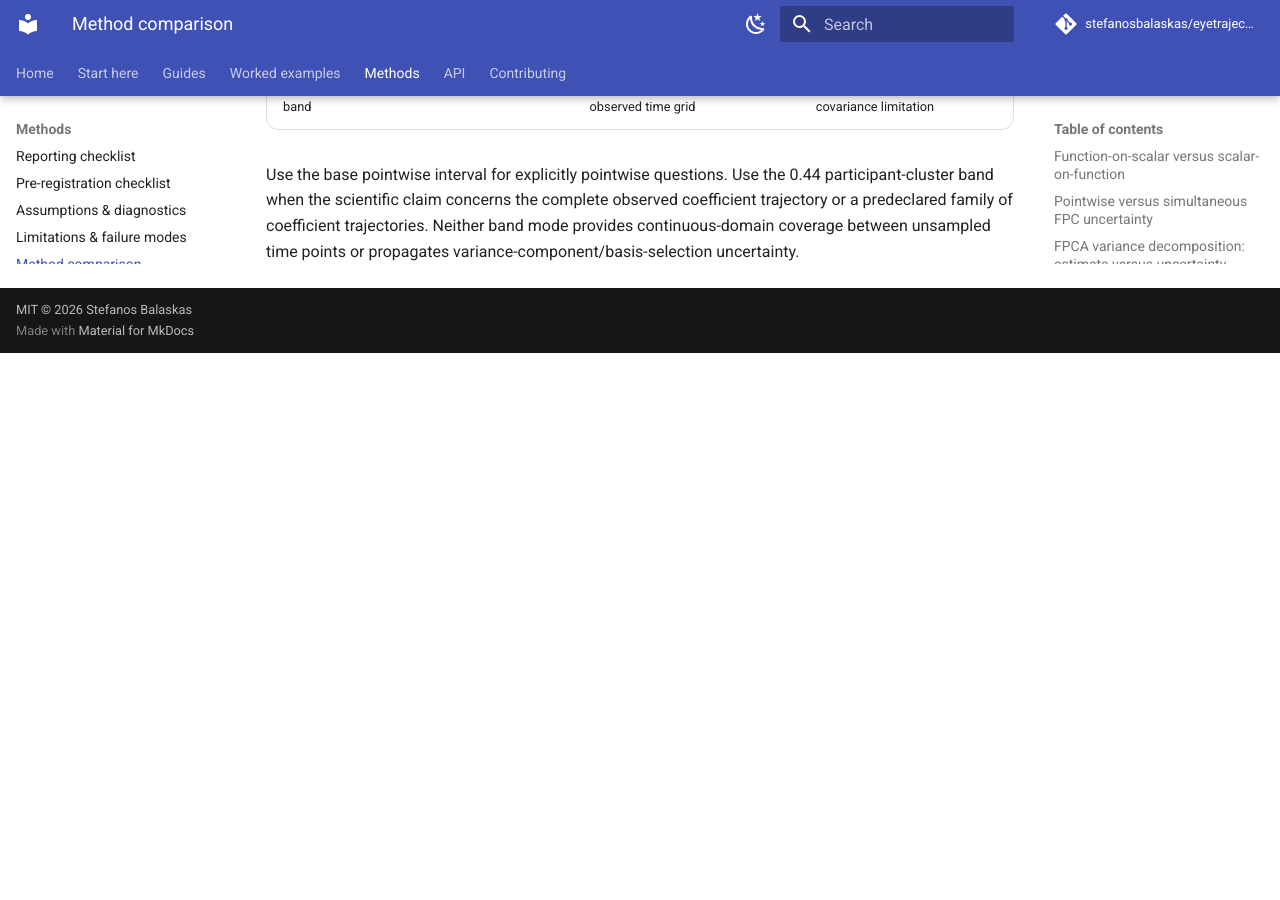
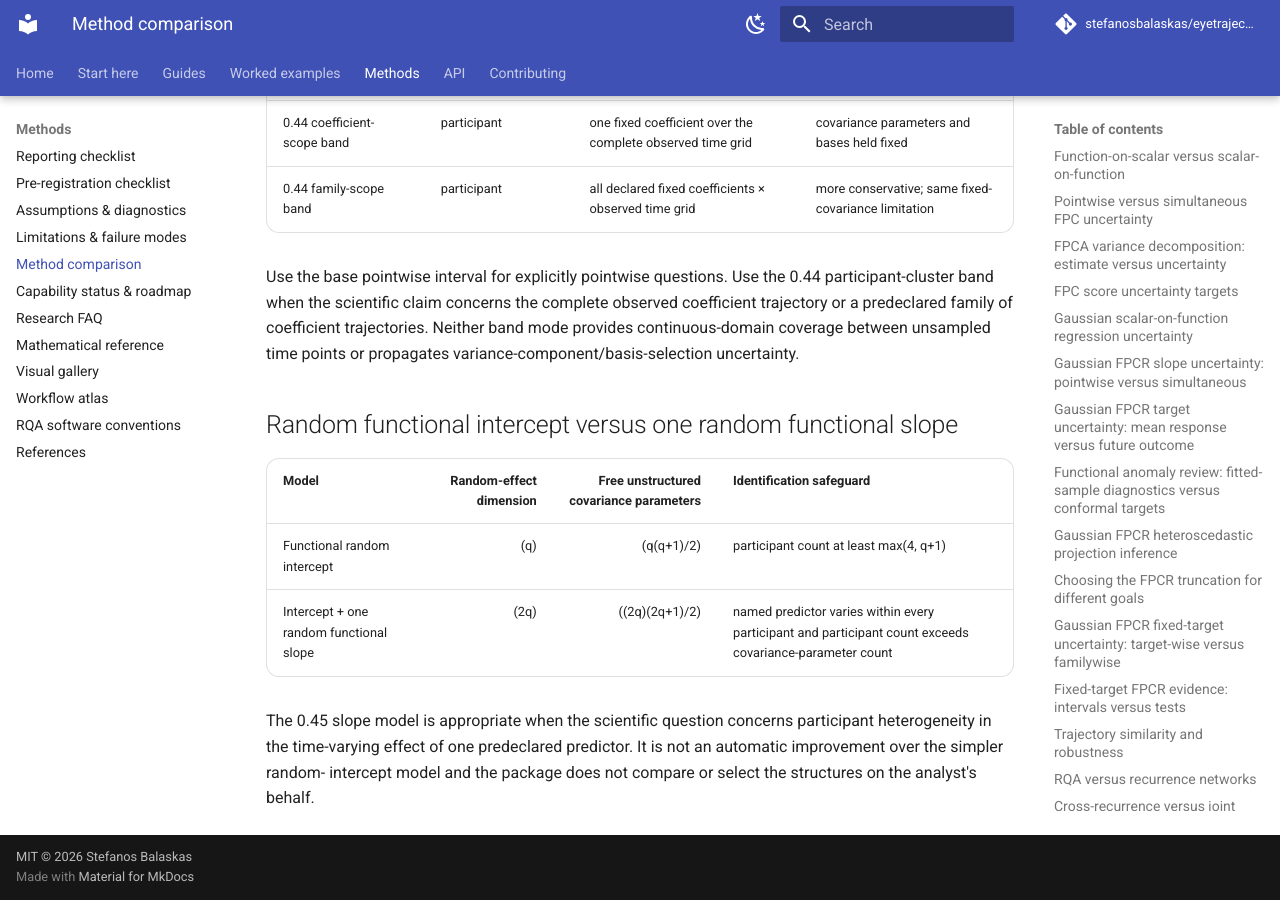
Before and after one commit to stefanosbalaskas/eyetrajectoriespy, an MkDocs documentation site: the page built from docs/methods/method-comparison.md, in a window 1280 px wide and 900 px high, scrolled down 11998 px. Built offline with MkDocs 1.6.1 and Material for MkDocs 9.7.7, drawn with Linux system fonts in a browser that asks for light colours; comment, search, counter and statistics services are not loaded; before the commit the page ends 12351 px from its top, so only the background shows below that; some of the changed text lies outside the part shown.

Commit message:
Compare random intercept and one random functional slope

```diff
--- a/docs/methods/method-comparison.md
+++ b/docs/methods/method-comparison.md
@@ -29,7 +29,7 @@ FDA and GAMMs are complementary: FPCA summarizes covariance and dominant modes;
 |---|---|---|---|
 | How does a continuous gaze response change with condition, expertise, age, or another scalar predictor? | scalar predictors → functional response | `fit_function_on_scalar_regression()` | 0.35 repeated trials require participant-constant predictors and aggregation |
 | How does a functional gaze trajectory predict a scalar outcome? | functional predictor → scalar response | `fit_scalar_on_function_regression()` / FPCR | inference depends on retained FPCA representation |
-| Do I need participant-specific random functional effects or within-participant trial predictors? | repeated-measures functional response | future functional mixed-effects layer | not approximated by curve independence in 0.35 |
+| Do I need participant-specific random functional effects or within-participant trial predictors? | repeated-measures functional response | fit_functional_mixed_effects_regression() | joint Gaussian mixed model; declare bases/covariance assumptions explicitly |
 
 Function-on-scalar regression estimates coefficient functions over time. Scalar-on-function regression instead compresses or integrates information from a functional predictor to explain a scalar response. They answer opposite regression questions and should not be used interchangeably.
 
@@ -253,3 +253,16 @@ observed coefficient trajectory or a predeclared family of coefficient
 trajectories. Neither band mode provides continuous-domain coverage between
 unsampled time points or propagates variance-component/basis-selection
 uncertainty.
+
+## Random functional intercept versus one random functional slope
+
+| Model | Random-effect dimension | Free unstructured covariance parameters | Identification safeguard |
+|---|---:|---:|---|
+| Functional random intercept | (q) | (q(q+1)/2) | participant count at least max(4, q+1) |
+| Intercept + one random functional slope | (2q) | ((2q)(2q+1)/2) | named predictor varies within every participant and participant count exceeds covariance-parameter count |
+
+The 0.45 slope model is appropriate when the scientific question concerns
+participant heterogeneity in the time-varying effect of one predeclared
+predictor. It is not an automatic improvement over the simpler random-
+intercept model and the package does not compare or select the structures on
+the analyst's behalf.
```
